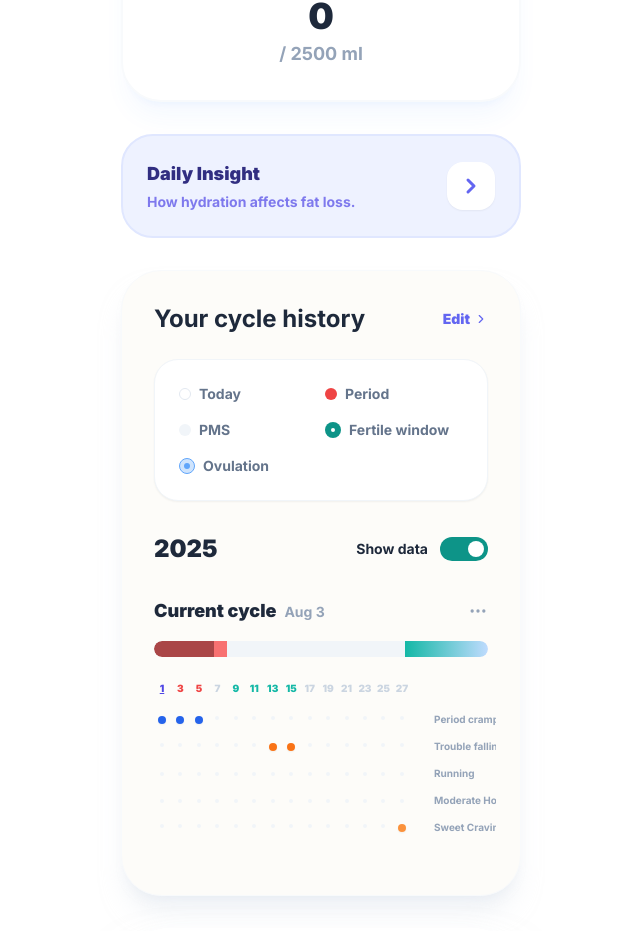
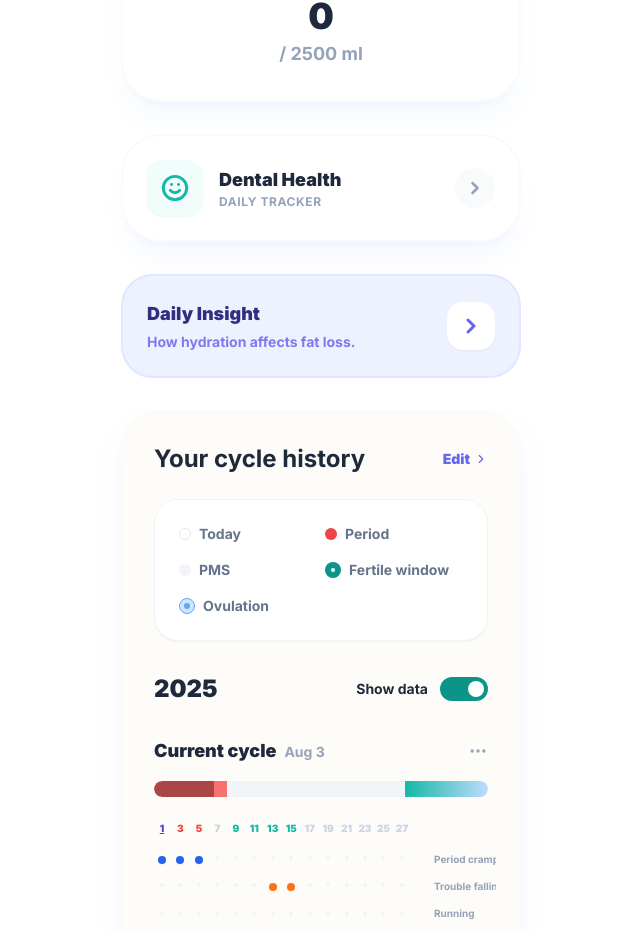
Before and after one commit to siavashakbarzadeh/fastingpro, a Next.js app: page /dashboard in a window 1280 px wide. Shown: the part 990-1921 px from the top of the page, without its empty margins (319-959 px from the left). Built offline with nearby package versions, Linux system fonts and the light colour scheme; no server answers.

Commit message:
Update page.tsx

```diff
--- a/app/dashboard/page.tsx
+++ b/app/dashboard/page.tsx
@@ -7,7 +7,7 @@ import FastingSummary from '@/components/fasting/summary';
 import { Button } from '@/components/ui/button';
 import api from '@/lib/api';
 import Link from 'next/link';
-import { Flame, Info, Bell, Settings, Droplet, Activity, Scale, Target, Brain, Pencil, ChevronRight as LucideChevronRight } from 'lucide-react';
+import { Flame, Info, Bell, Settings, Droplet, Activity, Scale, Target, Brain, Pencil, ChevronRight as LucideChevronRight, Smile } from 'lucide-react';
 import CycleHistoryWidget from '@/components/dashboard/cycle-history';
 import ConceptionGauge from '@/components/dashboard/conception-gauge';
 import ConceptionLikelihoodChart from '@/components/dashboard/conception-likelihood-chart';
@@ -345,6 +345,24 @@ export default function DashboardPage() {
                 </div>
             </Link>
 
+            {/* Dental Health Widget */}
+            <Link href="/dental" className="block">
+                <div className="bg-white border-2 border-slate-50 shadow-xl shadow-blue-500/5 rounded-[2.5rem] p-6 flex items-center justify-between gap-6 hover:scale-[1.02] transition-transform cursor-pointer relative overflow-hidden group">
+                    <div className="flex items-center gap-4 z-10">
+                        <div className="w-14 h-14 rounded-2xl bg-teal-50 flex items-center justify-center text-teal-500 shadow-sm group-hover:scale-110 transition-transform">
+                            <Smile size={28} strokeWidth={2.5} />
+                        </div>
+                        <div>
+                            <h4 className="text-slate-800 font-black text-lg">Dental Health</h4>
+                            <p className="text-slate-400 font-bold text-xs uppercase tracking-wider">Daily Tracker</p>
+                        </div>
+                    </div>
+                    <div className="w-10 h-10 rounded-full bg-slate-50 flex items-center justify-center text-slate-400 group-hover:text-teal-500 group-hover:bg-teal-50 transition-colors">
+                        <ChevronRight size={20} strokeWidth={3} />
+                    </div>
+                </div>
+            </Link>
+
             <div className="bg-indigo-50 border-2 border-indigo-100 rounded-[2rem] p-6 flex items-center justify-between group cursor-pointer hover:bg-indigo-100 transition-colors">
                 <div className="space-y-1">
                     <h4 className="text-indigo-900 font-black text-lg">Daily Insight</h4>
```
